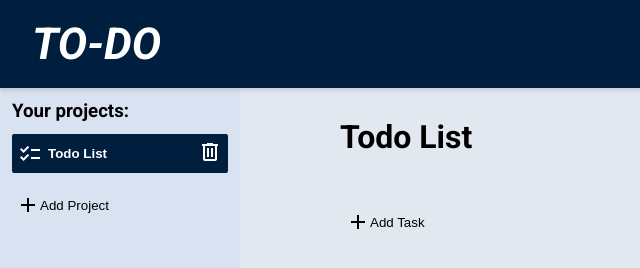
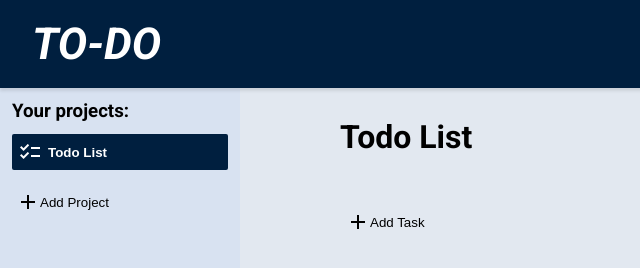
Before and after one commit to Markewycz/todo-list, a website built with webpack: page src/index.html in a window 1280 px wide. Shown: the full height of the page, 0-640 px from the left. Built offline with nearby package versions, Linux system fonts and the light colour scheme.

Commit message:
fix: unable to delete default project

```diff
--- a/src/assets/js/Ui.js
+++ b/src/assets/js/Ui.js
@@ -26,6 +26,17 @@ export default class UI {
   }
 
   createProject(projectTitle) {
+    if (projectTitle === 'Todo List') {
+      document.querySelector('.nav__projects').innerHTML += `
+        <button type="button" class="button project" data-project>
+          <span class="wrapper">
+            <span class="material-symbols-outlined">
+              checklist
+            </span>
+            <span class="project-name">${projectTitle}</span>
+          </span>
+        </button>`;
+    } else {
       document.querySelector('.nav__projects').innerHTML += `
         <button type="button" class="button project" data-project>
           <span class="wrapper">
@@ -40,6 +51,7 @@ export default class UI {
             </span>
           </button>
         </button>`;
+    }
   }
 
   createTask(task) {
```
Also changed, not shown: dist/bundle88c5d2725102a633363b.js, dist/index.html, 2 other files. Lines whose indentation alone changed are shown as unchanged.
